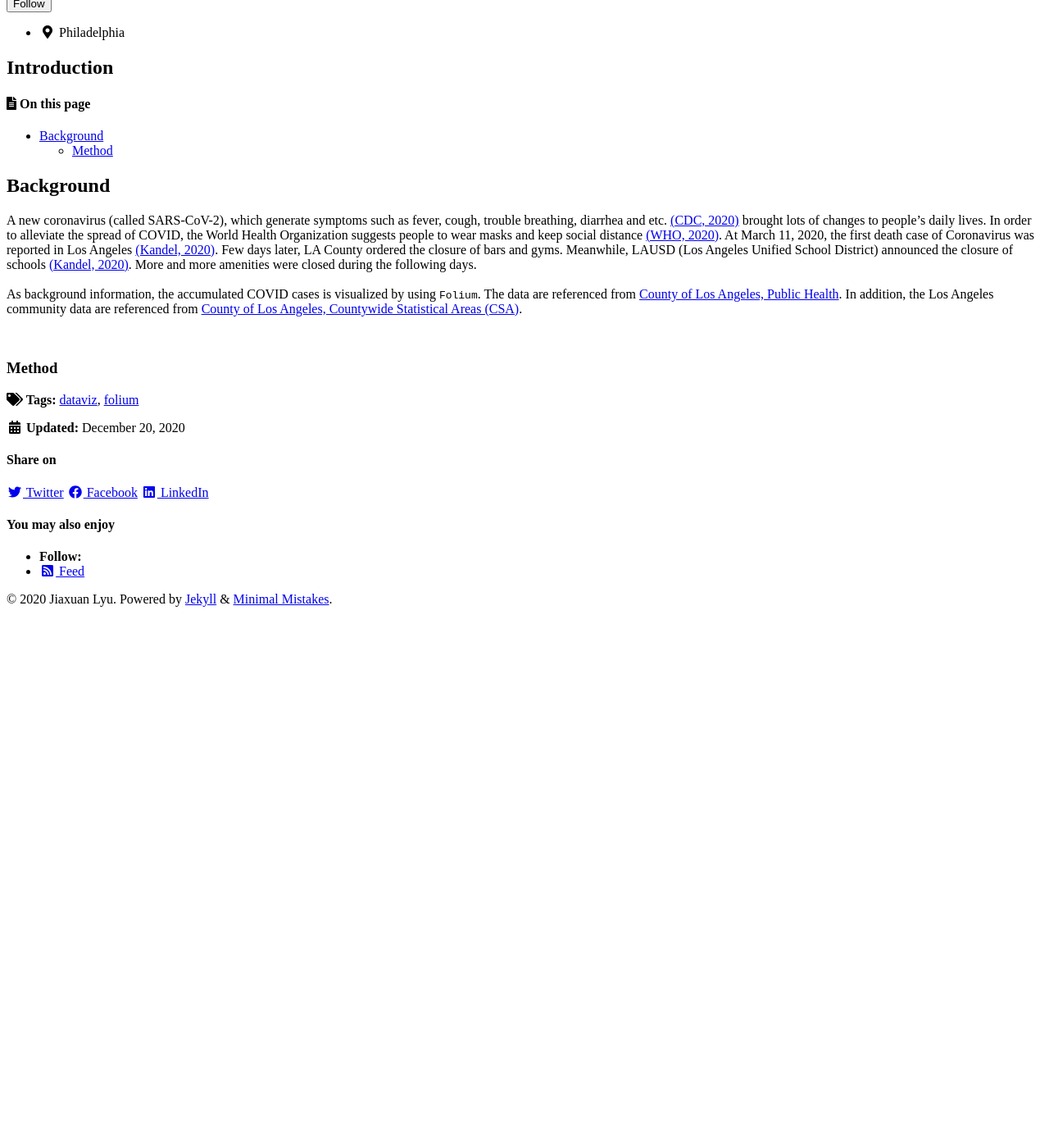
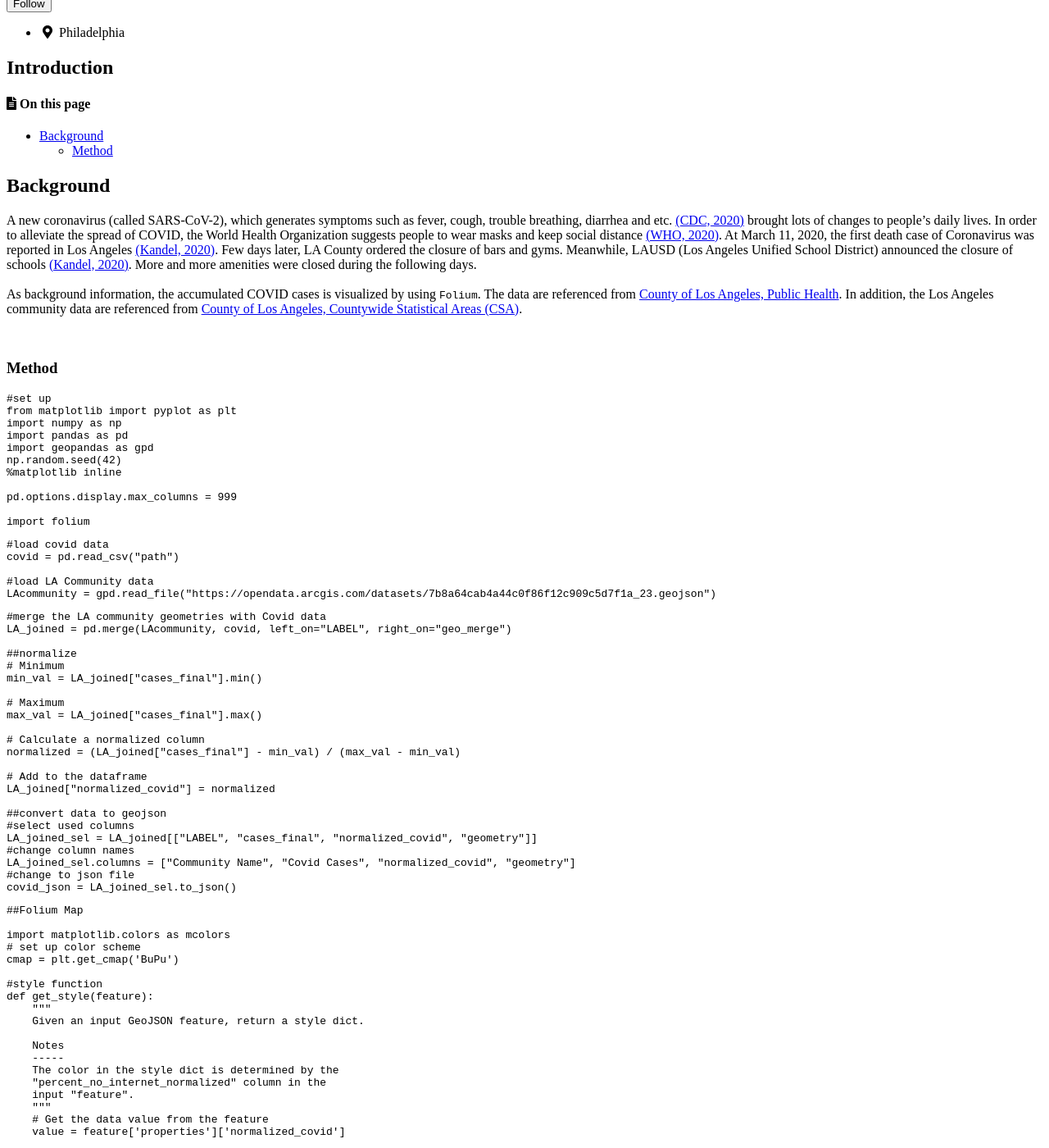
Before and after one commit to jiaxuanlyu/Geospatial-LA-Covid-Analysis, a Jekyll site: the page built from _posts/2020-12-20-introduction.md, in a window 1280 px wide and 1400 px high, scrolled down 262 px. Shown: the whole window at 82% size. Built offline with Jekyll 4.4.1, drawn with Linux system fonts in a browser that asks for light colours; cached includes are drawn as plain includes; nearby versions of some CDN libraries; before the commit the page ends 1072 px from its top, so only the background shows below that; some of the changed text lies outside the part shown.

Commit message:
Update 2020-12-20-introduction.md

````diff
--- a/_posts/2020-12-20-introduction.md
+++ b/_posts/2020-12-20-introduction.md
@@ -12,7 +12,7 @@ toc_sticky: true
 
 ## Background
 
-A new coronavirus (called SARS-CoV-2), which generate symptoms such as fever, cough, trouble breathing, diarrhea and etc. <a href="https://www.cdc.gov/coronavirus/2019-ncov/symptoms-testing/symptoms.html">(CDC, 2020)</a> brought lots of changes to people’s daily lives. In order to alleviate the spread of COVID, the World Health Organization suggests people to wear masks and keep social distance <a href="https://www.who.int/emergencies/diseases/novel-coronavirus-2019/advice-for-public">(WHO, 2020)</a>. At March 11, 2020, the first death case of Coronavirus was reported in Los Angeles <a href="https://www.nbclosangeles.com/news/local/a-coronavirus-timeline/2334100/">(Kandel, 2020)</a>. Few days later, LA County ordered the closure of bars and gyms. Meanwhile, LAUSD (Los Angeles Unified School District) announced the closure of schools <a href="https://www.nbclosangeles.com/news/local/a-coronavirus-timeline/2334100/">(Kandel, 2020)</a>. More and more amenities were closed during the following days.
+A new coronavirus (called SARS-CoV-2), which generates symptoms such as fever, cough, trouble breathing, diarrhea and etc. <a href="https://www.cdc.gov/coronavirus/2019-ncov/symptoms-testing/symptoms.html">(CDC, 2020)</a> brought lots of changes to people’s daily lives. In order to alleviate the spread of COVID, the World Health Organization suggests people to wear masks and keep social distance <a href="https://www.who.int/emergencies/diseases/novel-coronavirus-2019/advice-for-public">(WHO, 2020)</a>. At March 11, 2020, the first death case of Coronavirus was reported in Los Angeles <a href="https://www.nbclosangeles.com/news/local/a-coronavirus-timeline/2334100/">(Kandel, 2020)</a>. Few days later, LA County ordered the closure of bars and gyms. Meanwhile, LAUSD (Los Angeles Unified School District) announced the closure of schools <a href="https://www.nbclosangeles.com/news/local/a-coronavirus-timeline/2334100/">(Kandel, 2020)</a>. More and more amenities were closed during the following days.
 <br>
 <br>
 As background information, the accumulated COVID cases is visualized by using `Folium`. The data are referenced from <a href="http://dashboard.publichealth.lacounty.gov/covid19_surveillance_dashboard/">County of Los Angeles, Public Health</a>. In addition, the Los Angeles community data are referenced from <a href="https://egis-lacounty.hub.arcgis.com/datasets/countywide-statistical-areas-csa/data">County of Los Angeles, Countywide Statistical Areas (CSA)</a>.
@@ -24,3 +24,110 @@ As background information, the accumulated COVID cases is visualized by using `F
 <br>
 
 ### Method
+
+```python
+#set up
+from matplotlib import pyplot as plt
+import numpy as np
+import pandas as pd
+import geopandas as gpd
+np.random.seed(42)
+%matplotlib inline
+
+pd.options.display.max_columns = 999
+
+import folium
+```
+```python
+#load covid data
+covid = pd.read_csv("path")
+
+#load LA Community data
+LAcommunity = gpd.read_file("https://opendata.arcgis.com/datasets/7b8a64cab4a44c0f86f12c909c5d7f1a_23.geojson")
+```
+
+```python
+#merge the LA community geometries with Covid data
+LA_joined = pd.merge(LAcommunity, covid, left_on="LABEL", right_on="geo_merge")
+
+##normalize
+# Minimum
+min_val = LA_joined["cases_final"].min()
+
+# Maximum
+max_val = LA_joined["cases_final"].max()
+
+# Calculate a normalized column
+normalized = (LA_joined["cases_final"] - min_val) / (max_val - min_val)
+
+# Add to the dataframe
+LA_joined["normalized_covid"] = normalized
+
+##convert data to geojson
+#select used columns
+LA_joined_sel = LA_joined[["LABEL", "cases_final", "normalized_covid", "geometry"]]
+#change column names
+LA_joined_sel.columns = ["Community Name", "Covid Cases", "normalized_covid", "geometry"]
+#change to json file
+covid_json = LA_joined_sel.to_json()
+```
+```
+##Folium Map
+
+import matplotlib.colors as mcolors
+# set up color scheme
+cmap = plt.get_cmap('BuPu')
+
+#style function
+def get_style(feature):
+    """
+    Given an input GeoJSON feature, return a style dict.
+
+    Notes
+    -----
+    The color in the style dict is determined by the
+    "percent_no_internet_normalized" column in the
+    input "feature".
+    """
+    # Get the data value from the feature
+    value = feature['properties']['normalized_covid']
+
+    # Evaluate the color map
+    # NOTE: value must between 0 and 1
+    rgb_color = cmap(value) # this is an RGB tuple
+
+    # Convert to hex string
+    color = mcolors.rgb2hex(rgb_color)
+
+    # Return the style dictionary
+    return {'weight': 1, 'color': "#5B8BB5", 'fillColor': color, "fillOpacity": 0.95}
+
+
+#highlight function
+def get_highlighted_style(feature):
+    """
+    Return a style dict to use when the user highlights a
+    feature with the mouse.
+    """
+
+    return {"weight": 3, "color": "#0E3F6F"}
+
+
+#Plot
+# STEP 1: Initialize the map
+m = folium.Map(location=[34.2287077, -118.2526917], tiles='cartodbpositron', zoom_start=9)
+
+# STEP 2: Add the GeoJson to the map
+folium.GeoJson(
+    covid_json, # The geometry + data columns in GeoJSON format
+    style_function=get_style,
+    highlight_function=get_highlighted_style,
+    tooltip=folium.GeoJsonTooltip(["Community Name", "Covid Cases"])
+).add_to(m)
+
+
+
+
+#save map
+m.save('covid.html')
+```
````
